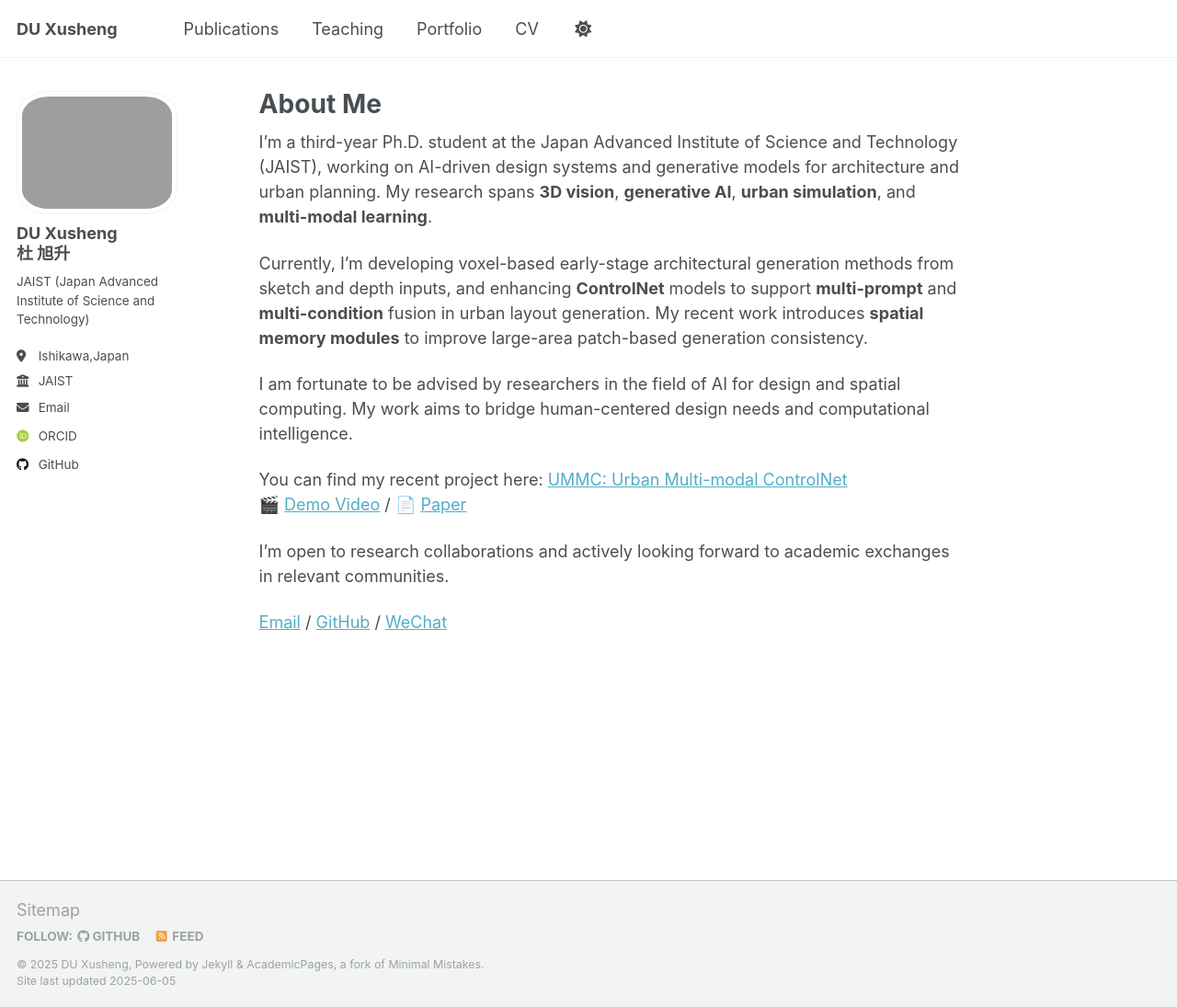
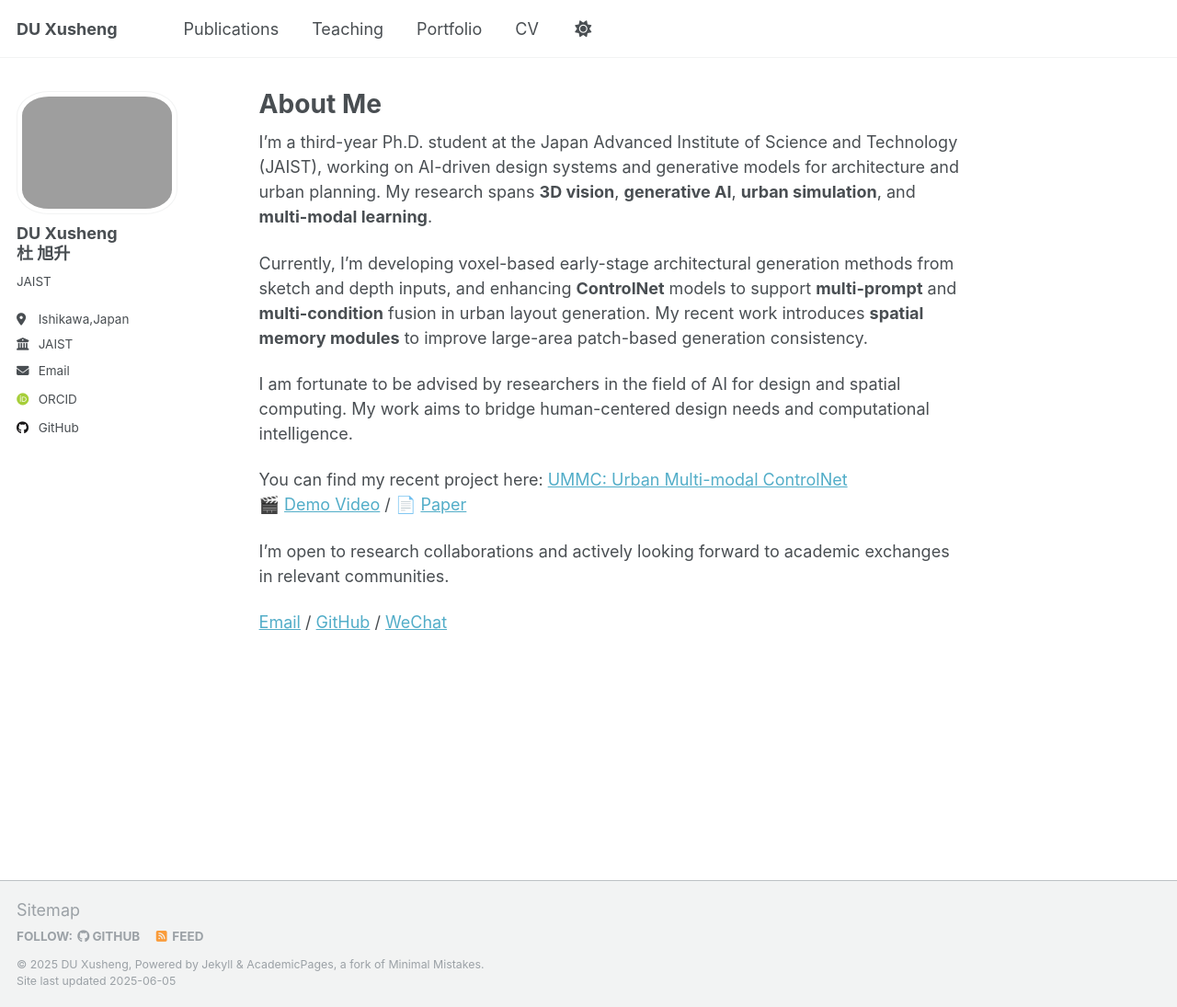
Before and after one commit to ToKyokushou/ToKyokushou.github.io, a Jekyll site: the page built from _pages/about.md, in a window 1280 px wide and 1095 px high. Shown: the whole window at 92% size. Built offline with Jekyll 4.4.1, drawn with Linux system fonts in a browser that asks for light colours; some web fonts are replaced.

Commit message:
Update _config.yml

```diff
--- a/_config.yml
+++ b/_config.yml
@@ -25,7 +25,7 @@ author:
   avatar           : "self-image.png"
   name             : "DU Xusheng <br> 杜 旭升"
   pronouns         : # example: "she/her"
-  bio              : "JAIST (Japan Advanced Institute of Science and Technology)"
+  bio              : "JAIST"
   location         : "Ishikawa,Japan"
   employer         : "JAIST"
   uri              : # URL
```
